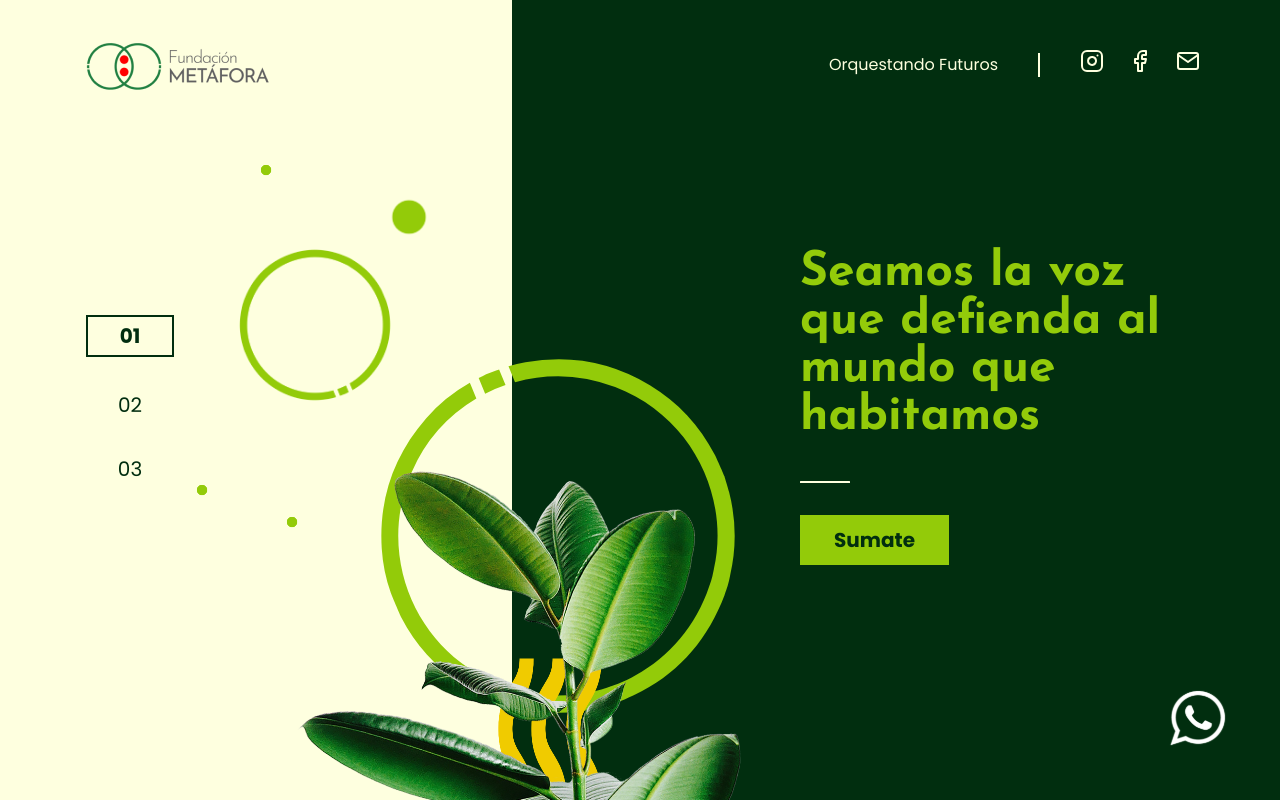
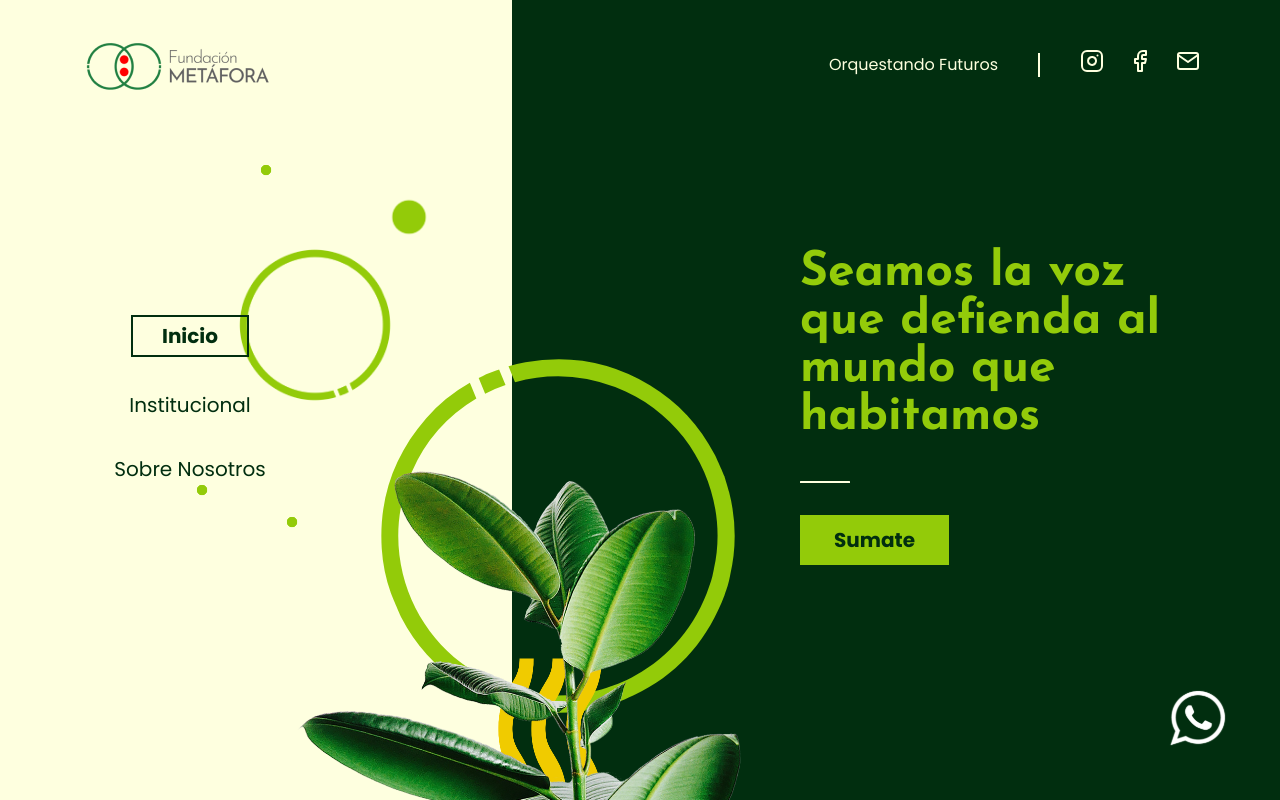
Before and after one commit to pablitxn/metafora-web, a Next.js app: page / in a window 1280 px wide. Built offline with nearby package versions, Linux system fonts and the light colour scheme.

Commit message:
fix(home-navigation): change items text

```diff
--- a/src/components/home/navigation/index.tsx
+++ b/src/components/home/navigation/index.tsx
@@ -9,17 +9,17 @@ const Navigation: FunctionComponent<INavigationProps> = ({ onPageChange, pageSel
       <List>
         <ListItem isActive={isActive('01')}>
           <Button type="button" onClick={() => onPageChange('01')}>
-            01
+            Inicio
           </Button>
         </ListItem>
         <ListItem isActive={isActive('02')}>
           <Button type="button" onClick={() => onPageChange('02')}>
-            02
+            Institucional
           </Button>
         </ListItem>
         <ListItem isActive={isActive('03')}>
           <Button type="button" onClick={() => onPageChange('03')}>
-            03
+            Sobre Nosotros
           </Button>
         </ListItem>
       </List>
--- a/src/components/home/navigation/styles.ts
+++ b/src/components/home/navigation/styles.ts
@@ -1,7 +1,7 @@
 import styled from 'styled-components';
 
 export const NavigationContainer = styled.nav`
-  width: 100px;
+  width: auto;
   height: 100%;
   background-color: transparent;
   position: absolute;
@@ -15,6 +15,7 @@ export const NavigationContainer = styled.nav`
 
 export const List = styled.ul`
   display: flex;
+  width: 220px;
   flex-direction: column;
   justify-content: center;
   align-items: center;
@@ -30,7 +31,7 @@ export const ListItem = styled.li<{ isActive: boolean }>`
   button {
     ${({ isActive }) =>
       isActive &&
-      `padding: 0.25rem 2rem;
+      `padding: 0.25rem 1.8rem;
     border: 2px solid #012e0f;
     font-weight: 700;`}
   }
```
